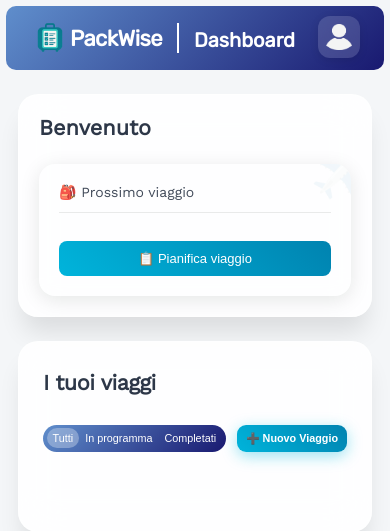
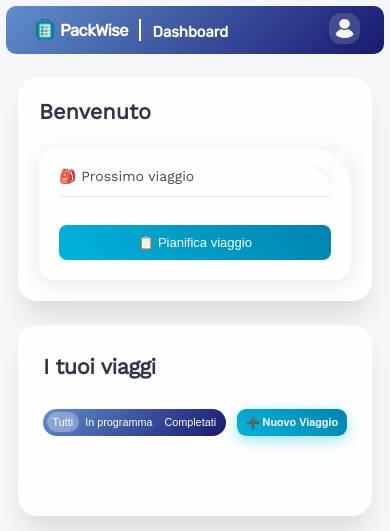
Before and after one commit to annalisaverrando/PackWise, a PHP site: page /dashboard.html in a window 390 px wide. Shown: the top 531 px of the page. Run offline with PHP 8.4, Linux system fonts and the light colour scheme; data that the repository does not hold is empty; some libraries are stand-ins or nearby versions.

Commit message:
Responsive design barra superiore

```diff
--- a/css/attivitaStyle.css
+++ b/css/attivitaStyle.css
@@ -7,10 +7,6 @@
     opacity: 1;
     transform: translateY(0);
   }
-}
-
-html {
-  font-size: 16px;
 }
 
 body {
--- a/css/commonStyle.css
+++ b/css/commonStyle.css
@@ -85,7 +85,7 @@
 /*--STILE RELATIVO ALLA BARRA SUPERIORE */
 
 .title-bar {
-  height: 64px;
+  height: 4rem;
   background: linear-gradient(135deg, #5f8ecc 0%, #191970 100%);
   display: flex;
   align-items: center;
@@ -93,12 +93,12 @@
   border-radius: 10px;
 }
 .logo {
-  max-width: 40px;
-  max-height: 40px;
+  width: 2.5rem;
+  height: 2.5rem;
 }
 
 .app-title {
-  font-size: 22px;
+  font-size: 1.375rem;
   color: white;
   letter-spacing: -0.5px;
 }
@@ -132,16 +132,16 @@
 }
 
 .line {
-  margin-left: 15px;
-  height: 30px;
+  margin-left: 0.94rem;
+  height: 1.875rem;
   border: 1px solid white;
 }
 
 .app-section {
   padding-top: 3px;
-  font-size: 20px;
+  font-size: 1.25rem;
   color: white;
-  padding-left: 15px;
+  padding-left: 0.94rem;
   font-family: "Rubik";
 }
 
@@ -151,15 +151,15 @@
 }
 
 .user-logo {
-  width: 42px;
-  height: 42px;
+  width: 2.625rem;
+  height: 2.625rem;
   border-radius: 12px;
   cursor: pointer;
   border: none;
   transition: all 0.3s ease;
   background: rgba(255, 255, 255, 0.15);
   backdrop-filter: blur(10px);
-  padding: 8px;
+  padding: 0.5rem;
   box-shadow: 0 2px 8px rgba(0, 0, 0, 0.1);
 }
 
@@ -303,3 +303,19 @@
 .form-group {
   margin-bottom: 20px;
 }
+
+@media (max-width: 768px) {
+  html {
+    font-size: 14px;
+  }
+
+  .title-bar {
+    width: 100%;
+  }
+}
+
+@media (max-width: 480px) {
+  html {
+    font-size: 12px;
+  }
+}
--- a/css/dashboardStyle.css
+++ b/css/dashboardStyle.css
@@ -1,5 +1,4 @@
 html {
-  font-size: 16px;
   color: #2d3748;
 }
 
@@ -304,10 +303,6 @@
 }
 
 @media (max-width: 768px) {
-  html {
-    font-size: 14px;
-  }
-
   .wrapper {
     grid-template-columns: 1fr;
     grid-template-rows: auto auto;
@@ -327,10 +322,6 @@
 }
 
 @media (max-width: 480px) {
-  html {
-    font-size: 12px;
-  }
-
   .wrapper {
     grid-template-columns: 1fr;
     grid-template-rows: auto auto;
```
Also changed, not shown: css/plannerStyle.css (+0 -8 lines).
